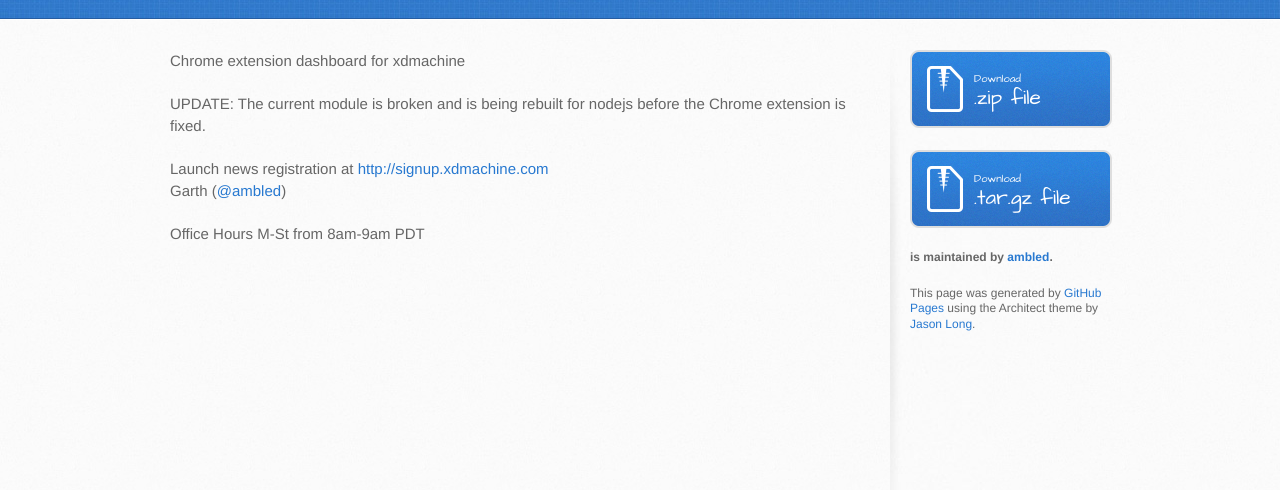
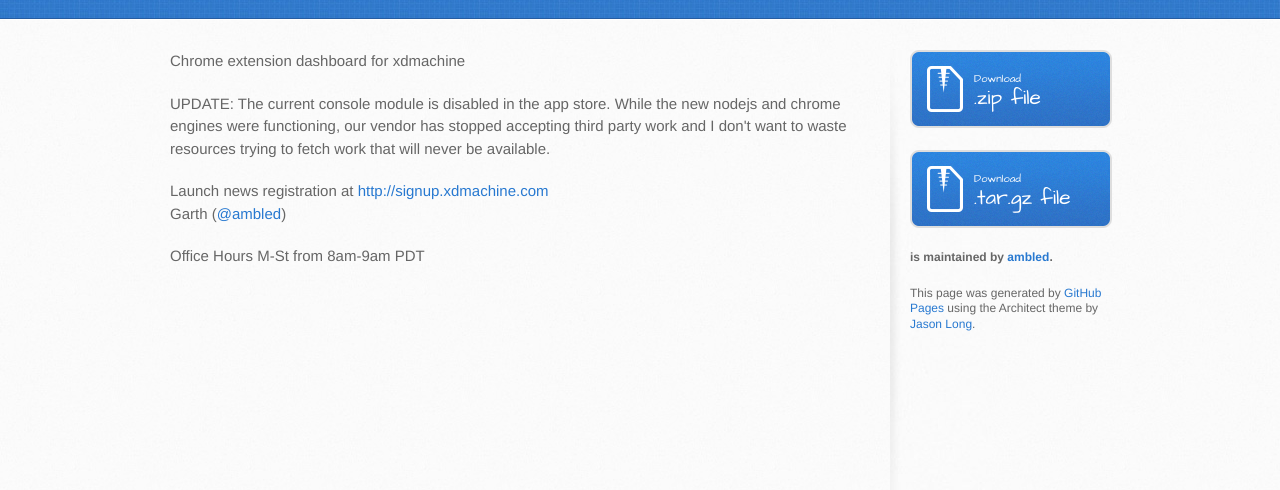
Before and after one commit to ambled/xdconsole, a plain HTML site: page index.html in a window 1280 px wide. Shown: the part 182-672 px from the top of the page. Drawn offline with Linux system fonts and the light colour scheme.

Commit message:
Update status
Project on hiatus until there is work for an engine to do.

```diff
--- a/index.html
+++ b/index.html
@@ -30,7 +30,7 @@
         <section id="main-content">
           <p>Chrome extension dashboard for xdmachine</p>
 
-          <p>UPDATE: The current module is broken and is being rebuilt for nodejs before the Chrome extension is fixed.</p>
+          <p>UPDATE: The current console module is disabled in the app store. While the new nodejs and chrome engines were functioning, our vendor has stopped accepting third party work and I don't want to waste resources trying to fetch work that will never be available.</p>
 
          Launch news registration at <a href="http://signup.xdmachine.com">http://signup.xdmachine.com</a>
 
```
